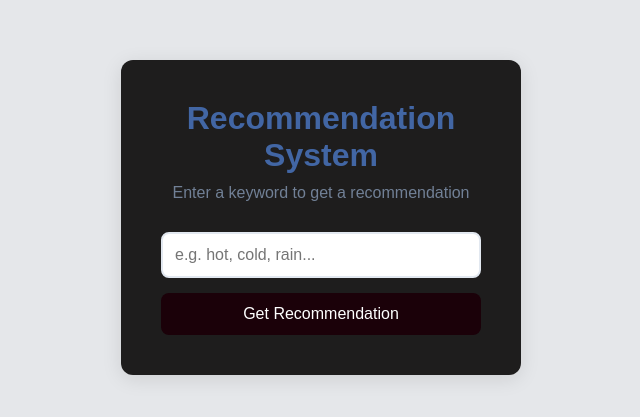
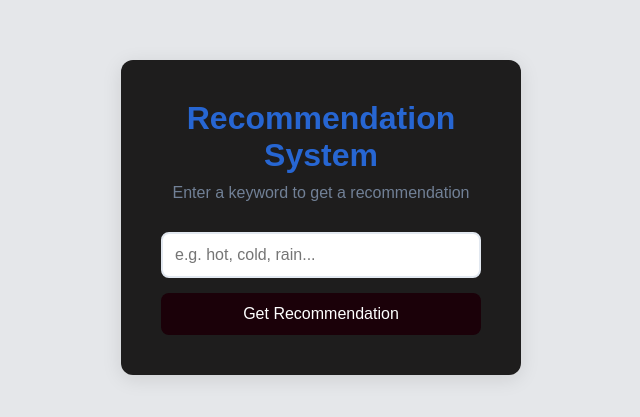
Before and after one commit to ramaatallah/final-project-UNIX, a plain HTML site: page frontend/index.html in a window 1280 px wide. Shown: the part 183-600 px from the top of the page, without its empty margins (319-959 px from the left). Drawn offline with Linux system fonts and the light colour scheme.

Commit message:
Auto update: Thu May 21 01:12:08 PM EEST 2026

```diff
--- a/frontend/index.html
+++ b/frontend/index.html
@@ -30,7 +30,7 @@
         }
 
         h1 {
-            color: #4266a4;
+            color: #2766d2;
             margin-bottom: 10px;
         }
 
```
